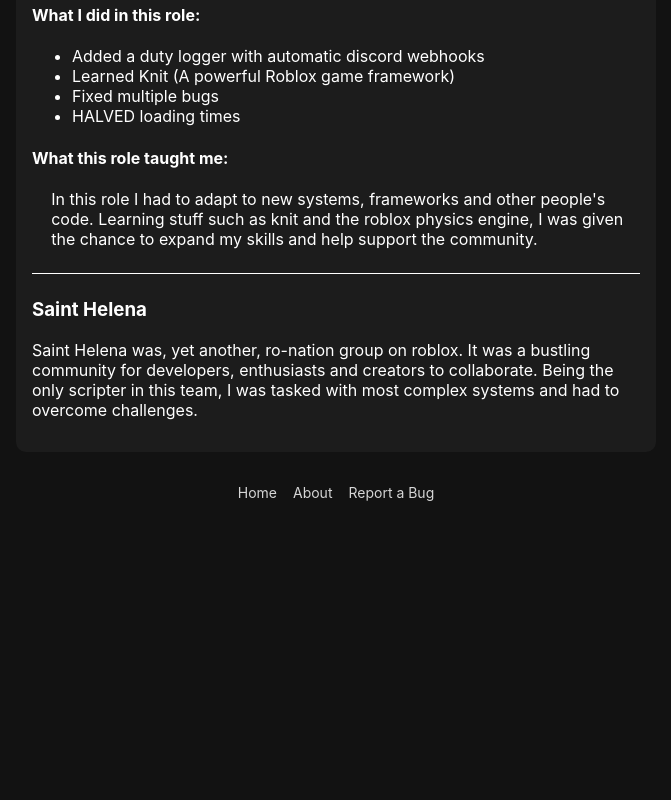
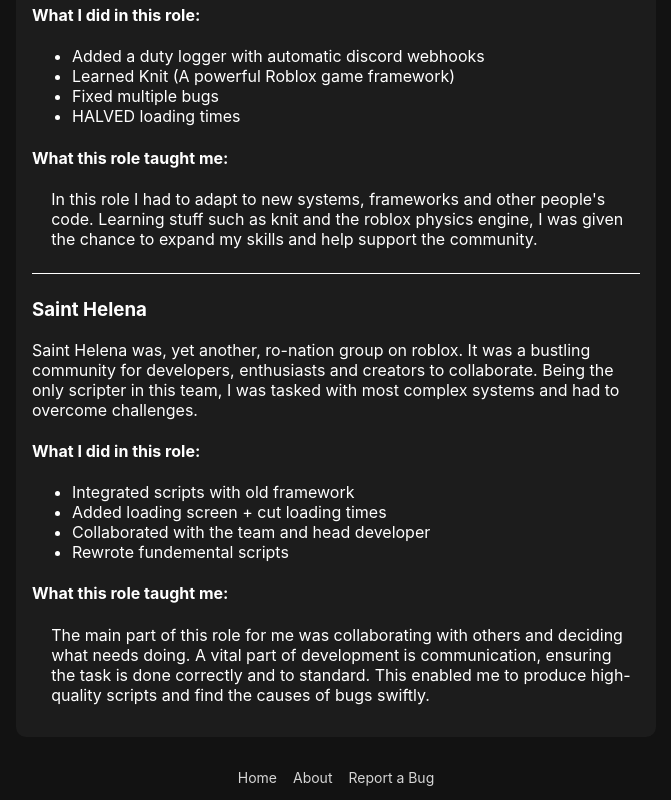
Before and after one commit to samcl0ud/portfolio, a plain HTML site: page index.html in a window 1280 px wide. Shown: the part 450-1250 px from the top of the page, without its empty margins (304-975 px from the left). Before the commit the page ends 965 px from the top, so only its background shows below. Drawn offline with Linux system fonts and the light colour scheme; a web font is replaced by a local one.

Commit message:
added social links and saint helena

```diff
--- a/index.html
+++ b/index.html
@@ -56,6 +56,17 @@
 
             <h3>Saint Helena</h3>
             <p>Saint Helena was, yet another, ro-nation group on roblox. It was a bustling community for developers, enthusiasts and creators to collaborate. Being the only scripter in this team, I was tasked with most complex systems and had to overcome challenges.</p>
+
+            <h4>What I did in this role:</h4>
+            <ul>
+                <li>Integrated scripts with old framework</li>
+                <li>Added loading screen + cut loading times</li>
+                <li>Collaborated with the team and head developer</li>
+                <li>Rewrote fundemental scripts</li>
+            </ul>
+
+            <h4>What this role taught me:</h4>
+            <p class="indented">The main part of this role for me was collaborating with others and deciding what needs doing. A vital part of development is communication, ensuring the task is done correctly and to standard. This enabled me to produce high-quality scripts and find the causes of bugs swiftly.</p>
         </div>
     </div>
     <div class="footer">
```
